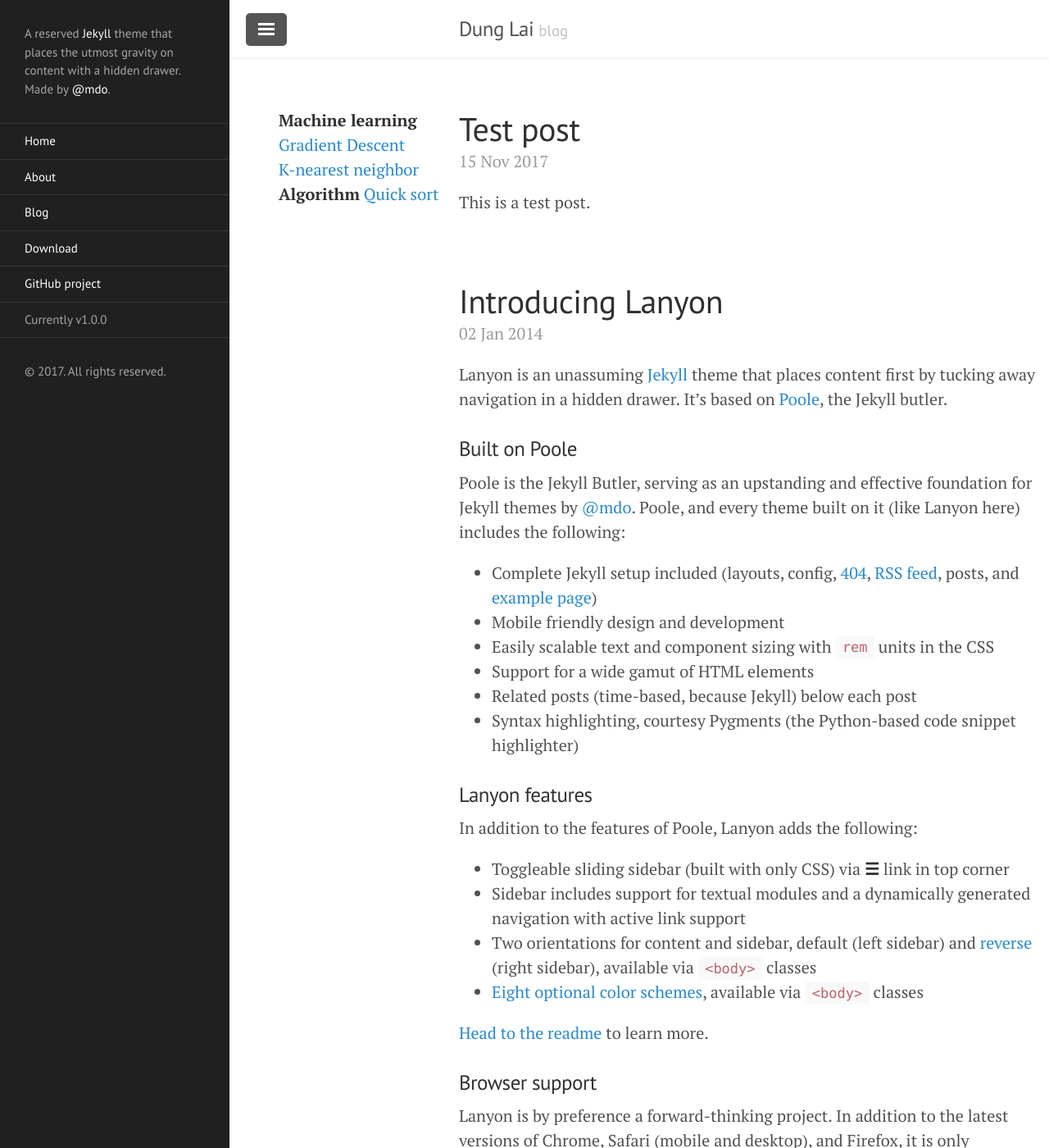
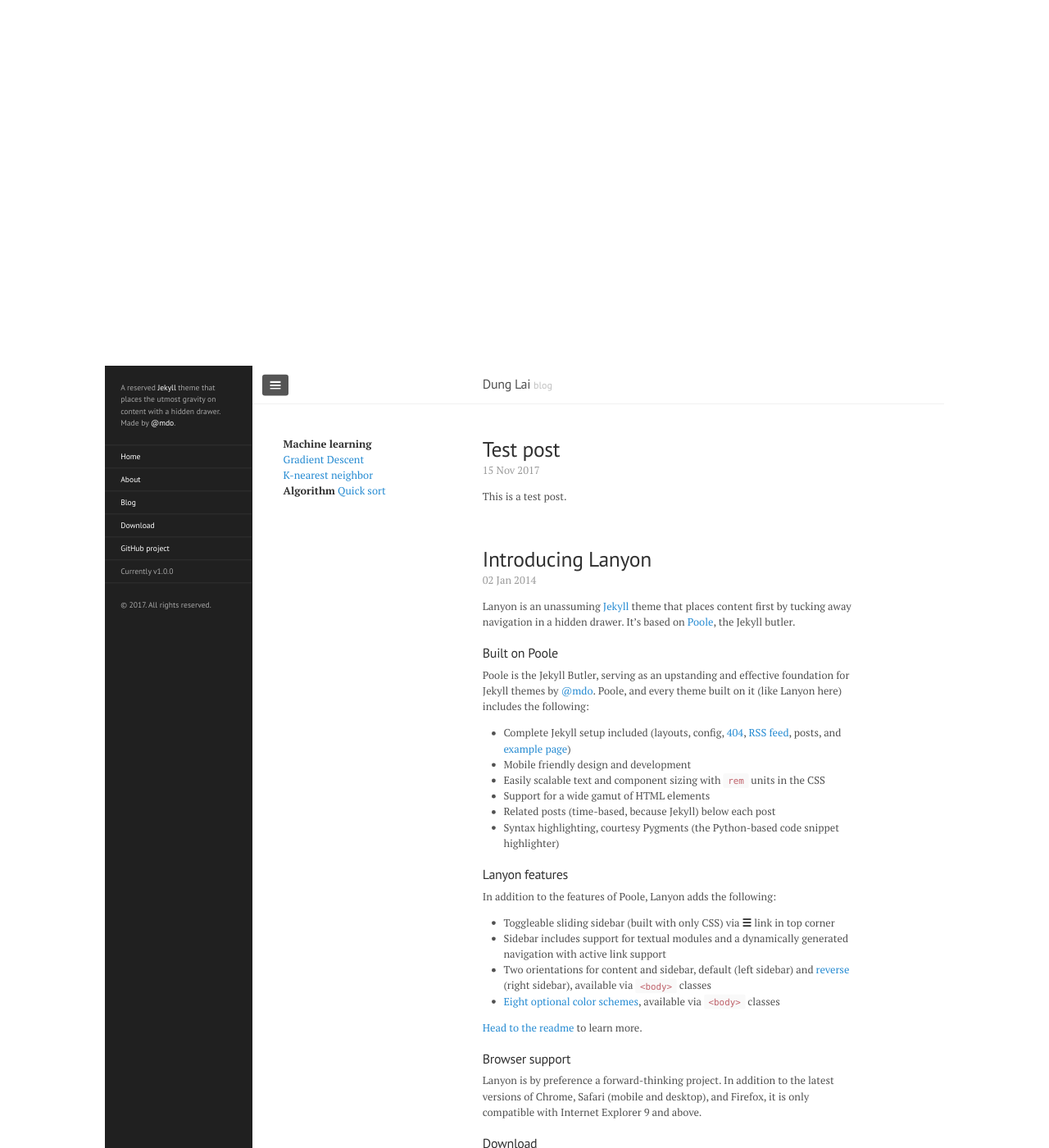
Before and after one commit to DungLai/dunglai.github.io, a Jekyll site: the page built from index.html, in a window 1280 px wide and 1400 px high. Shown: the whole window at 82% size. Built offline with Jekyll 4.4.1, drawn with Linux system fonts in a browser that asks for light colours; the list of posts is cut into pages by our own code.

Commit message:
zoom down page to 0.8

```diff
--- a/public/css/lanyon.css
+++ b/public/css/lanyon.css
@@ -42,6 +42,11 @@ body {
 
 html {
   font-family: "PT Serif", Georgia, "Times New Roman", serif;
+  /*Zoom down the whole page*/
+  zoom: 0.8; /* Old IE only */
+  -moz-transform: scale(0.8);
+  -webkit-transform: scale(0.8);
+  transform: scale(0.8);
 }
 
 h1, h2, h3, h4, h5, h6 {
```
